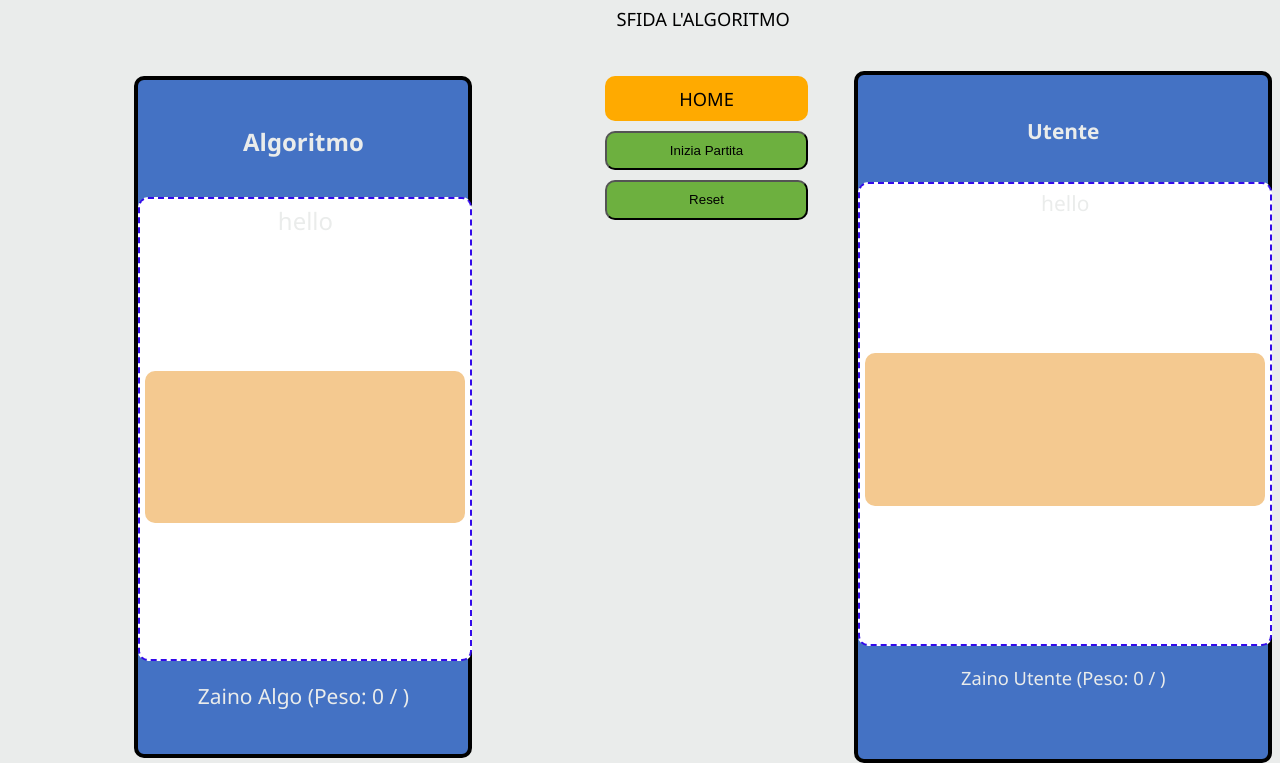
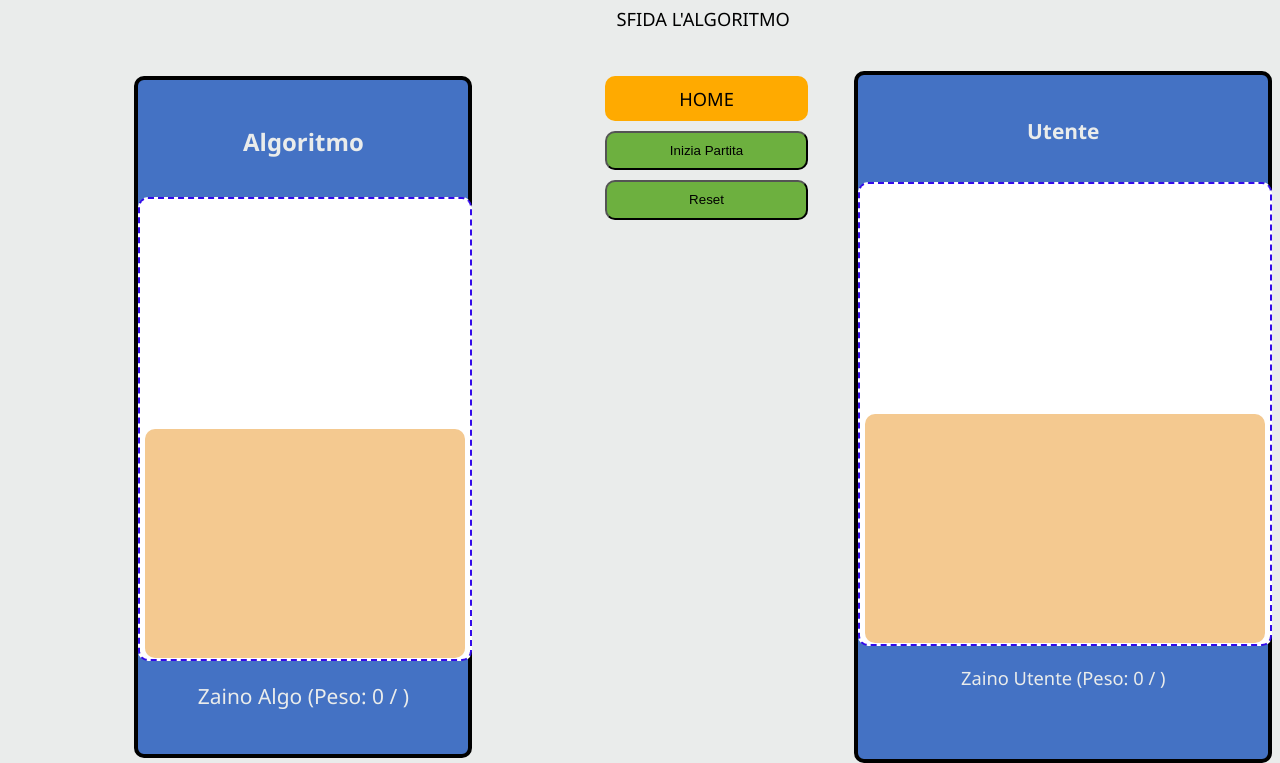
Before and after one commit to Mo-N-Ster/zaino-game, a plain HTML site: page index_game.html in a window 1280 px wide. Shown: the part 111-874 px from the top of the page. Drawn offline with Linux system fonts and the light colour scheme.

Commit message:
index_game.html
define game space

```diff
--- a/index_game.html
+++ b/index_game.html
@@ -41,8 +41,7 @@
 
                     <h2>Algoritmo</h2>
                     <div class="game-space">
-                        hello
-                        <div class="item-container" id="algo-items"></div>
+                        <div class="itemContainer" id="algo-items"></div>
                         <div class="backpack" id="algo-backpack"></div>
                     </div>
                         <p>Zaino Algo (Peso: <span id="algo-weight">0</span> / <span id="max-weight"></span>)</p>
@@ -61,8 +60,7 @@
 
                     <h2>Utente</h2>
                     <div class="game-space">
-                        hello
-                        <div class="item-container" id="user-items"></div>
+                        <div class="itemContainer" id="user-items"></div>
                         <div class="backpack" id="user-backpack"></div>
                     </div>
                         <p>Zaino Utente (Peso: <span id="user-weight">0</span> / <span id="max-weight"></span>)</p>
```
